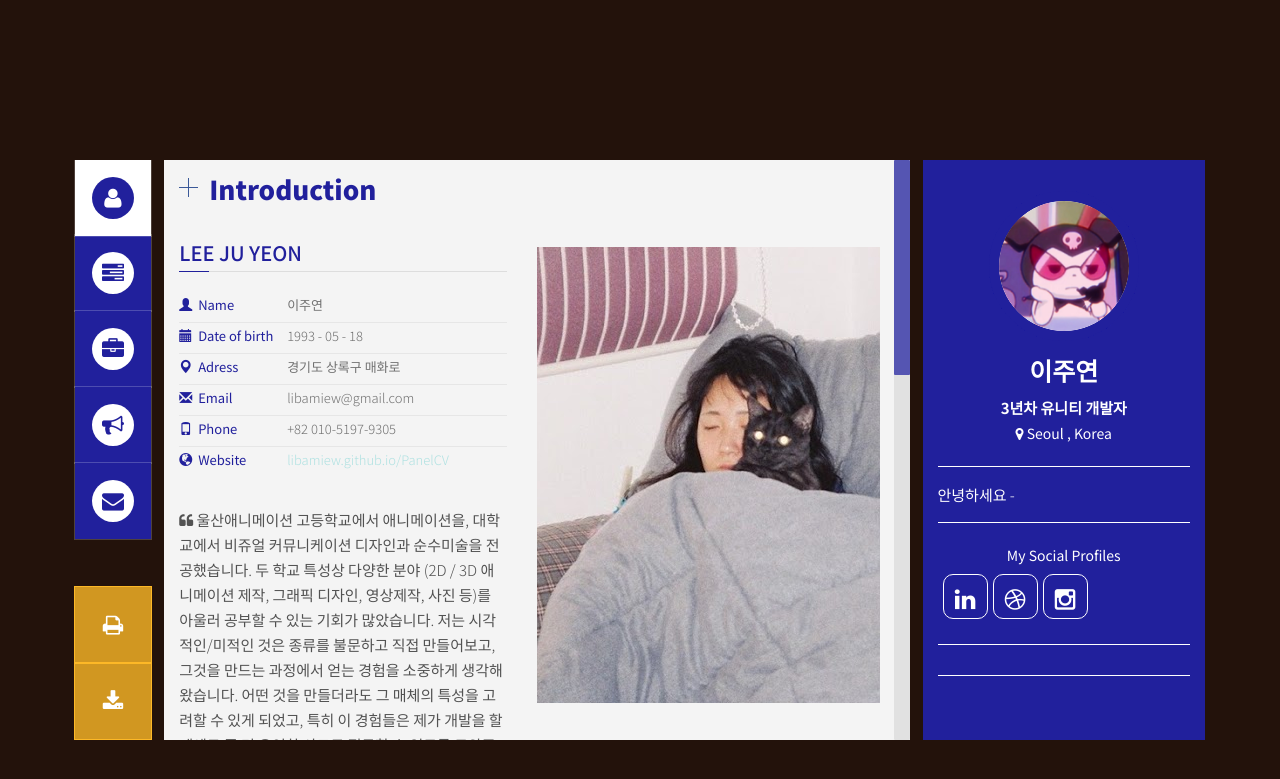
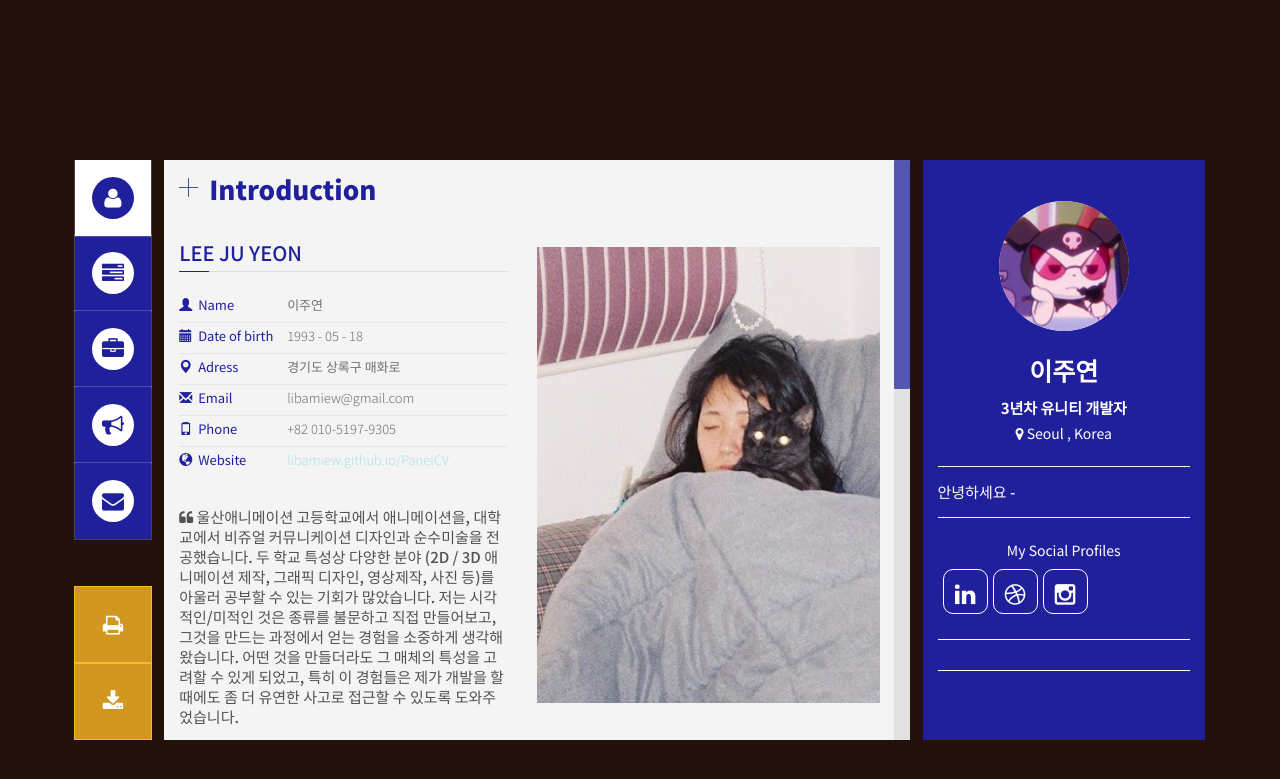
Before and after one commit to libamiew/PanelCV, a Jekyll site: the page built from index.html, in a window 1280 px wide. Shown: the top 779 px of the page. Built offline with Jekyll 4.4.1, drawn with Linux system fonts in a browser that asks for light colours; some web fonts are replaced.

Commit message:
Update main.css

```diff
--- a/assets/css/main.css
+++ b/assets/css/main.css
@@ -394,8 +394,9 @@ h2.resp-accordion:first-child {
 }
 p {
     font-size: 15px;
-    line-height: 25px;
+    line-height: 20px;
     text-align: left;
+    font-weight: 500;
     margin: 0;
     color: rgb(82, 82, 82) !important;
     font-family: 'Noto Sans KR', sans-serif;
```
